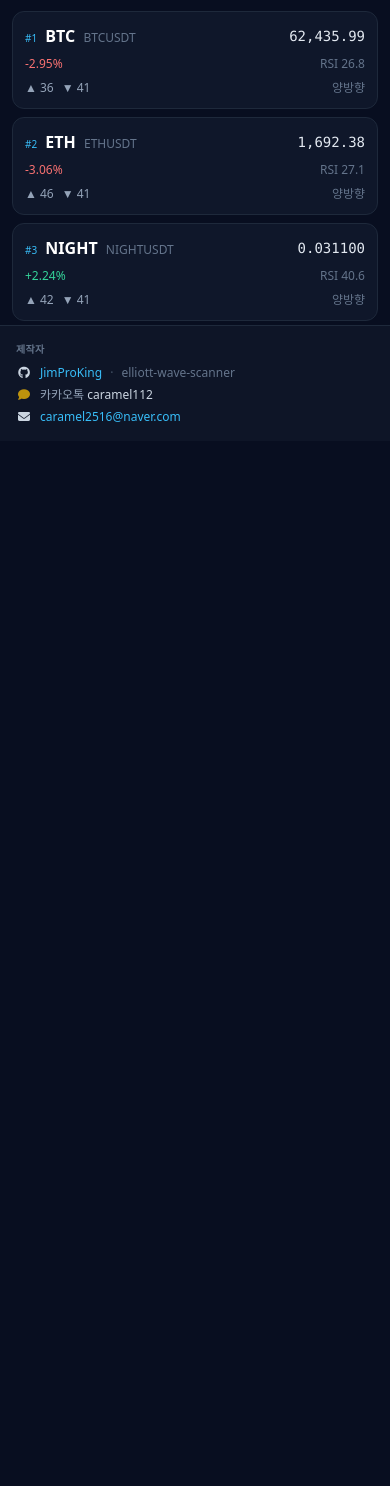
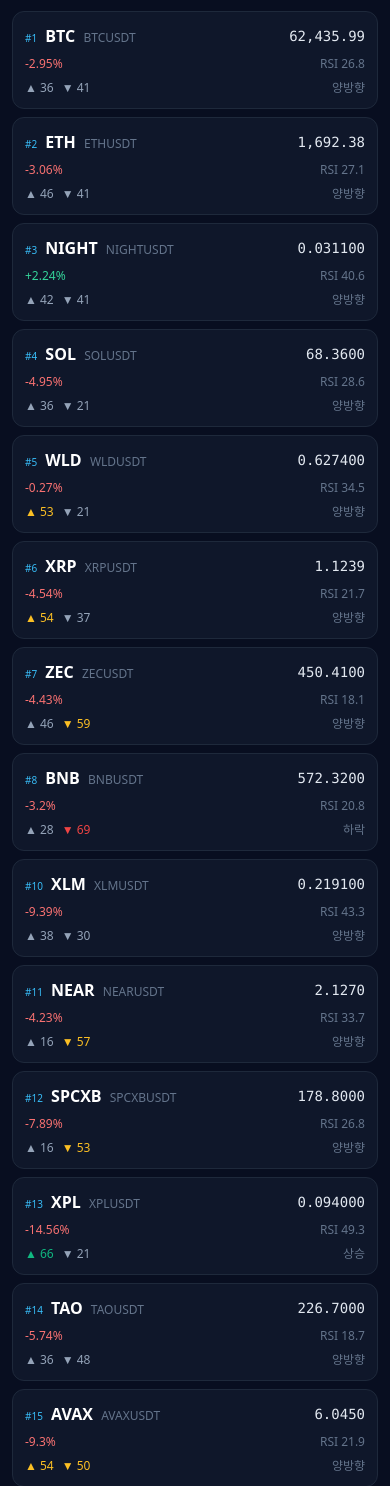
Before and after one commit to JimProKing/elliott-wave-scanner, a Flask app: template focused_viewer/templates/index.html in a window 390 px wide. Shown: the part 403-1889 px from the top of the page. Before the commit the page ends 825 px from the top, so only its background shows below. Run offline with Flask 3, Linux system fonts and the light colour scheme; the template is opened without the code that fills it, so the values that code supplies are empty; parts of the project's set-up code (start-up, migrations or seed data) failed here and were passed over; some libraries are stand-ins or nearby versions.

Commit message:
fix: enable native page scroll on mobile list and detail panel

```diff
--- a/focused_viewer/templates/index.html
+++ b/focused_viewer/templates/index.html
@@ -13,6 +13,11 @@
         .coin-card:hover { transform: translateY(-2px); box-shadow: 0 8px 24px rgba(0,0,0,0.35); }
         .coin-card.active { ring: 2px; border-color: #38bdf8; }
         #detail-panel { max-height: calc(100vh - 2rem); overflow-y: auto; }
+        .scroll-area {
+            overflow-y: auto;
+            -webkit-overflow-scrolling: touch;
+            overscroll-behavior: contain;
+        }
         .scrollbar-thin::-webkit-scrollbar { width: 6px; }
         .scrollbar-thin::-webkit-scrollbar-thumb { background: #475569; border-radius: 3px; }
 
@@ -26,17 +31,30 @@
 
         .app-shell { height: 100dvh; height: 100vh; }
         @media (max-width: 767px) {
+            html, body {
+                overflow-x: hidden;
+                overflow-y: auto;
+                -webkit-overflow-scrolling: touch;
+                height: auto;
+                min-height: 100dvh;
+            }
             .app-shell {
                 display: block;
-                overflow: hidden;
+                overflow: visible;
+                height: auto;
+                min-height: 100dvh;
             }
             #sidebar-panel {
                 width: 100%;
                 max-width: 100%;
-                height: 100%;
-                min-height: 0;
+                height: auto;
+                min-height: 100dvh;
                 display: flex;
                 flex-direction: column;
+            }
+            #coin-list {
+                flex: none;
+                overflow: visible;
             }
             #main-panel {
                 position: fixed;
@@ -45,6 +63,9 @@
                 width: 100%;
                 max-width: 100%;
                 flex: none;
+                display: flex;
+                flex-direction: column;
+                overflow: hidden;
                 transform: translateX(100%);
                 transition: transform 0.28s cubic-bezier(0.4, 0, 0.2, 1);
                 background: #020617;
@@ -52,12 +73,16 @@
                 padding-bottom: env(safe-area-inset-bottom, 0px);
             }
             #main-panel.mobile-open { transform: translateX(0); }
-            #detail-panel { max-height: none; }
+            #detail-panel {
+                max-height: none;
+                flex: 1 1 auto;
+                min-height: 0;
+            }
         }
     </style>
 </head>
-<body class="bg-slate-950 text-slate-200 min-h-screen overflow-hidden">
-    <div class="app-shell flex flex-row overflow-hidden">
+<body class="bg-slate-950 text-slate-200 min-h-screen md:overflow-hidden">
+    <div class="app-shell flex flex-row md:overflow-hidden">
         <!-- 좌측: 종목 목록 -->
         <aside id="sidebar-panel" class="w-full md:w-[420px] lg:w-[460px] flex-shrink-0 md:border-r border-slate-800 flex flex-col bg-slate-900/50 min-h-0 min-w-0">
             <header class="p-4 border-b border-slate-800">
@@ -129,7 +154,7 @@
             </div>
 
             <!-- 종목 카드 리스트 -->
-            <div id="coin-list" class="flex-1 overflow-y-auto scrollbar-thin p-3 space-y-2">
+            <div id="coin-list" class="flex-1 min-h-0 overflow-y-auto scroll-area scrollbar-thin p-3 space-y-2">
                 <div class="text-center text-slate-500 py-8 text-sm">분석 결과를 불러오는 중...</div>
             </div>
 
@@ -174,7 +199,7 @@
                 </div>
             </div>
 
-            <div id="detail-panel" class="hidden flex-1 flex flex-col p-4 lg:p-6 overflow-y-auto scrollbar-thin min-h-0">
+            <div id="detail-panel" class="hidden flex-1 flex flex-col p-4 lg:p-6 overflow-y-auto scroll-area scrollbar-thin min-h-0">
                 <div class="flex flex-wrap items-start justify-between gap-3 mb-4">
                     <div>
                         <h2 id="detail-title" class="text-2xl font-bold text-white"></h2>
@@ -331,18 +356,30 @@
         let isScanning = false;
         const hasMpl = {{ 'true' if has_mpl else 'false' }};
 
+        function lockPageScroll() {
+            document.body.style.overflow = 'hidden';
+            document.documentElement.style.overflow = 'hidden';
+        }
+
+        function unlockPageScroll() {
+            if (document.getElementById('main-panel').classList.contains('mobile-open')) return;
+            if (document.getElementById('about-modal').classList.contains('about-open')) return;
+            document.body.style.overflow = '';
+            document.documentElement.style.overflow = '';
+        }
+
         function openAbout() {
             const modal = document.getElementById('about-modal');
             modal.classList.remove('about-closed');
             modal.classList.add('about-open');
-            document.body.style.overflow = 'hidden';
+            lockPageScroll();
         }
 
         function closeAbout() {
             const modal = document.getElementById('about-modal');
             modal.classList.remove('about-open');
             modal.classList.add('about-closed');
-            document.body.style.overflow = '';
+            unlockPageScroll();
         }
 
         document.addEventListener('keydown', (e) => {
@@ -360,14 +397,12 @@
             if (!isMobileView()) return;
             document.getElementById('main-panel').classList.add('mobile-open');
             document.getElementById('mobile-detail-title').textContent = title || '';
-            document.body.style.overflow = 'hidden';
+            lockPageScroll();
         }
 
         function closeMobileDetail() {
             document.getElementById('main-panel').classList.remove('mobile-open');
-            if (!document.getElementById('about-modal').classList.contains('about-open')) {
-                document.body.style.overflow = '';
-            }
+            unlockPageScroll();
         }
 
         window.addEventListener('resize', () => {
```
